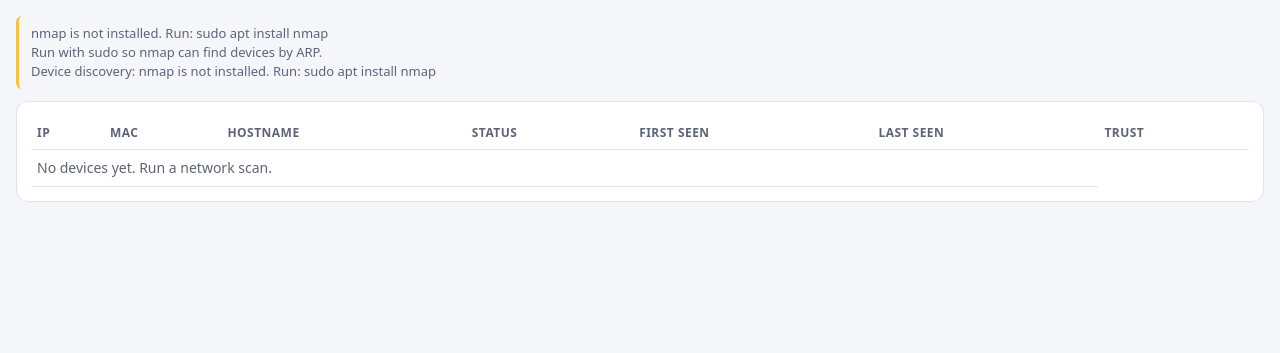
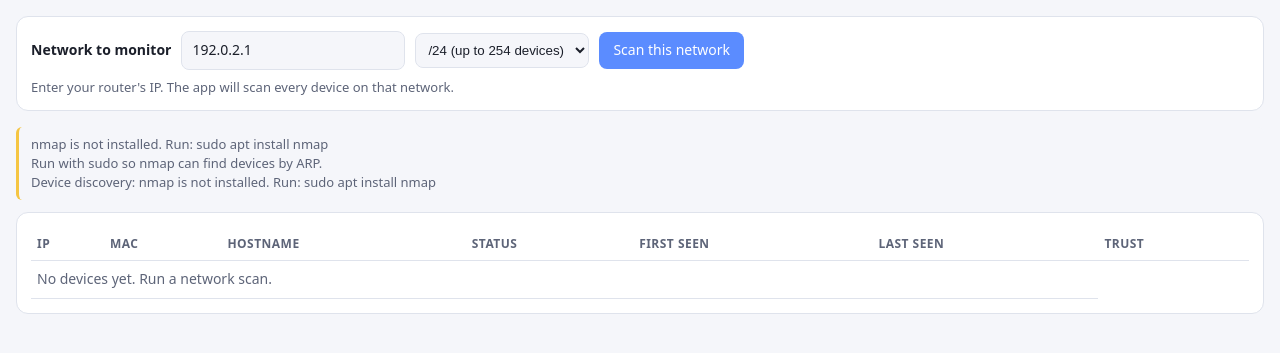
Before and after one commit to manicharan0485/netwatch, a Flask app: page / in a window 1280 px wide. Shown: the part 131-484 px from the top of the page. Run offline with Flask 3, Linux system fonts and the light colour scheme; data that the repository does not hold is empty.

Commit message:
Monitor a whole network from one local IP
- New 'Network to monitor' box on the Devices tab: enter any IP on your
  network (prefilled with the router) and choose a prefix (/22-/24).
- POST /api/network validates the address is private, saves the subnet to
  config.json and runs discovery immediately.

Co-Authored-By: Claude Haiku 5.5 <noreply@anthropic.com>
Claude-Session: https://claude.ai/code/session_01V5fgHX9uyWi3yLsJuJ6erA

```diff
--- a/app.py
+++ b/app.py
@@ -4,9 +4,11 @@ Run with root for packet capture:  sudo .venv/bin/python app.py
 The dashboard binds to 127.0.0.1 by default. Do not expose it to other networks
 without adding authentication first.
 """
+import ipaddress
 import json
 import logging
 import os
+import threading
 import time
 
 from flask import Flask, jsonify, render_template, request
@@ -63,6 +65,36 @@ def trust(mac):
 def discover_now():
     found = monitor.discover()
     return jsonify({"hosts_found": found})
+
+
+@app.post("/api/network")
+def set_network():
+    """Monitor the whole network that contains the given local IP.
+
+    Example: {"ip": "192.168.0.1", "prefix": 24} watches 192.168.0.0/24.
+    Only private networks are accepted, and the choice is saved to config.json.
+    """
+    body = request.get_json(silent=True) or {}
+    raw_ip = str(body.get("ip", "")).strip()
+    try:
+        prefix = int(body.get("prefix", 24))
+        addr = ipaddress.ip_address(raw_ip)
+    except (ValueError, TypeError):
+        return jsonify({"error": "Enter a valid IP address, e.g. 192.168.0.1"}), 400
+    if addr.version != 4 or not (16 <= prefix <= 30):
+        return jsonify({"error": "Use an IPv4 address and a prefix between /16 and /30"}), 400
+    if not addr.is_private:
+        return jsonify({"error": "Only private (home or office) networks can be monitored"}), 400
+
+    subnet = str(ipaddress.ip_network(f"{addr}/{prefix}", strict=False))
+    CFG["discovery_subnet"] = subnet
+    with open(os.path.join(BASE, "config.json"), "w") as fh:
+        json.dump(CFG, fh, indent=2)
+        fh.write("\n")
+    monitor.subnet = subnet
+    monitor.last_discovery = None
+    threading.Thread(target=monitor.discover, daemon=True).start()
+    return jsonify({"subnet": subnet, "message": "Scanning the network now"}), 202
 
 
 @app.get("/api/alerts")
--- a/templates/index.html
+++ b/templates/index.html
@@ -86,6 +86,19 @@
 </nav>
 <main>
   <section id="tab-devices" class="tab">
+    <div class="panel">
+      <div class="row">
+        <strong>Network to monitor</strong>
+        <input type="text" id="netIp" placeholder="Any IP on your network, e.g. 192.168.0.1">
+        <select id="netPrefix" style="background:var(--bg);color:var(--text);border:1px solid var(--line);border-radius:8px;padding:8px">
+          <option value="24" selected>/24 (up to 254 devices)</option>
+          <option value="23">/23</option>
+          <option value="22">/22</option>
+        </select>
+        <button class="btn" id="netBtn">Scan this network</button>
+      </div>
+      <div class="muted" id="netMsg" style="margin-top:8px;font-size:13px">Enter your router's IP. The app will scan every device on that network.</div>
+    </div>
     <div class="notice hidden" id="discoveryNotice" style="margin-bottom:12px"></div>
     <div class="panel">
       <table>
@@ -236,6 +249,7 @@ let gatewayIp = null;
 async function loadStatus() {
   const s = await api("/api/status");
   gatewayIp = s.gateway;
+  if (!$("#netIp").value && s.gateway) $("#netIp").value = s.gateway;
   $("#statusline").textContent =
     `Subnet ${s.subnet} · interface ${s.interface} · ${s.devices_online}/${s.devices} devices online (${s.untrusted_devices} untrusted) · ` +
     (s.sniffing ? `${s.packets_seen} packets captured` : "capture off");
@@ -331,6 +345,16 @@ $("#ackAll").onclick = async () => {
 
 // ---------- vulnerabilities
 $("#scanConfirm").onchange = () => { $("#scanBtn").disabled = !$("#scanConfirm").checked; };
+$("#netBtn").onclick = async () => {
+  const ip = $("#netIp").value.trim();
+  const prefix = Number($("#netPrefix").value);
+  $("#netMsg").textContent = "Saving network…";
+  try {
+    const r = await api("/api/network", {method: "POST", body: JSON.stringify({ip, prefix})});
+    $("#netMsg").textContent = `Scanning ${r.subnet}. Devices appear below in about a minute.`;
+    setTimeout(() => { loadDevices(); loadStatus(); }, 15000);
+  } catch (e) { $("#netMsg").textContent = e.message; }
+};
 $("#scanRouterBtn").onclick = () => {
   if (!gatewayIp) { $("#scanMsg").textContent = "Could not detect the router address. Type your router's IP instead (often 192.168.0.1 or 192.168.1.1)."; return; }
   $("#scanIp").value = gatewayIp;
```
